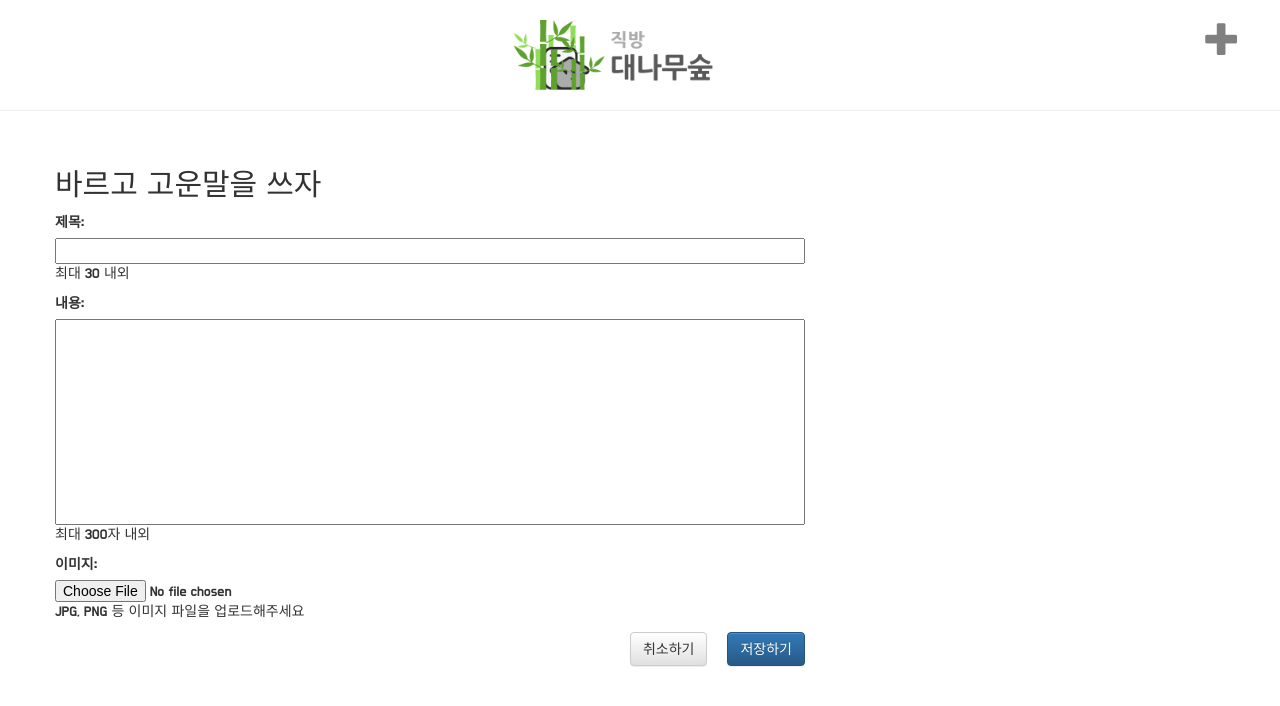
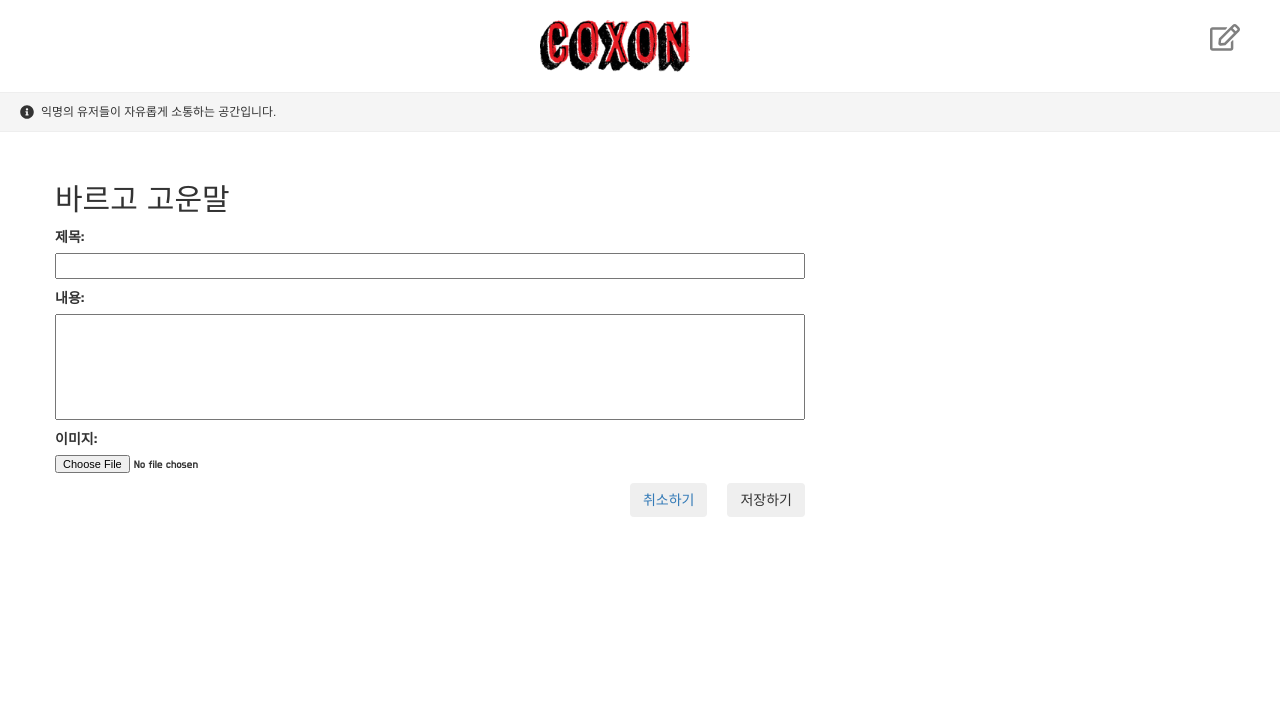
Before and after one commit to XXOK/Djangogirls, a Django app: page /post/new/ in a window 1280 px wide. Shown: the top 706 px of the page. Run offline with Django 3.2, Linux system fonts and the light colour scheme; parts of the project's set-up code (start-up, migrations or seed data) failed here and were passed over; some libraries are stand-ins or nearby versions.

Commit message:
css 개선 작업 재진행

```diff
--- a/blog/forms.py
+++ b/blog/forms.py
@@ -6,6 +6,10 @@ class PostForm(forms.ModelForm):
     class Meta:
         model = Post
         fields = ['title', 'text', 'photo']
+        widgets = {
+            'text': forms.Textarea(attrs={'rows': 5}),
+            'photo': forms.FileInput(attrs={'style': 'font-size: 11'}),
+        }
 
 
 class CommentForm(forms.ModelForm):
--- a/blog/models.py
+++ b/blog/models.py
@@ -12,27 +12,32 @@ def get_random_name():
         '화가난',
         '허리아픈',
         '불쌍한',
-        '안심중개사',
-        '헛걸음보상제',
-        '충성스런',
-        '가슴속에사직서를품은',
-        '모래반지빵야빵야',
-        '요실금걸린',
+        '배부른',
+        '활기찬',
+        '축구선수',
+        '농구선수',
+        '야구선수',
+        '배구선수',
+        '요리왕',
+        '설명충',
+        '가능충',
     ]
     set_foo1 = random.choice(foo1)
 
     foo2 = [
-        'SC',
-        'YG',
-        '직방',
-        '다방',
-        '네이버부동산',
-        'ZIGBANG',
-        '최준호',
-        '이의석',
-        '강연신',
-        '박성환',
-        '강연신발닦개',
+        '이무송',
+        '김인직',
+        '김행직',
+        '김참직',
+        '감스트',
+        '이점덕',
+        '김순덕',
+        '김말자',
+        '박막례',
+        '이춘자',
+        '박술녀',
+        '표인봉',
+        '고인물',
     ]
     set_foo2 = random.choice(foo2)
 
@@ -43,11 +48,11 @@ class Post(models.Model):
     author = models.CharField(
         max_length=20, default=get_random_name)
     title = models.CharField(
-        max_length=30, verbose_name='제목', help_text='최대 30 내외')
+        max_length=30, verbose_name='제목')
     text = models.TextField(
-        max_length=300, verbose_name='내용', help_text='최대 300자 내외', blank=True, null=True)
+        max_length=300, verbose_name='내용', blank=True, null=True)
     photo = models.ImageField(
-        max_length=300, verbose_name='이미지', help_text='JPG, PNG 등 이미지 파일을 업로드해주세요', upload_to='upload_img', blank=True
+        max_length=300, verbose_name='이미지', upload_to='upload_img', blank=True
     )
     created_at = models.DateTimeField(
             default=timezone.now)
@@ -71,5 +76,5 @@ class Post(models.Model):
 class Comment(models.Model):
     post = models.ForeignKey(Post, on_delete=models.CASCADE)
     author = models.CharField(max_length=100, default=get_random_name)
-    comment = models.TextField(max_length=100, help_text='최대 100자 내외')
+    comment = models.TextField(max_length=100)
     created_at = models.DateTimeField(auto_now_add=True)
--- a/blog/static/blog/blog.css
+++ b/blog/static/blog/blog.css
@@ -2,9 +2,11 @@
     margin-top: 0;
     width: 100%;
     padding: 20px 20px 20px 20px;
+    margin-bottom: 0px;
     position: fixed;
     background-color: #FFFFFF;
-    z-index: 10;
+    z-index: 2;
+    border-bottom: 1px solid #eee;
 }
 
 .area_logo {
@@ -12,10 +14,37 @@
 }
 
 .logo {
-    width: 200px;
+    width: 150px;
+}
+
+.page-sub-header {
+    padding-top: 104px;
+    padding-bottom: 10px;
+    padding-left: 20px;
+    padding-right: 20px;
+    position: static;
+    width: 100%;
+    background-color: #dcdcdc4d;
+    border-bottom: 1px solid #eee;
+    z-index: 3;
+    display: flex;
+    float: right;
+}
+
+.page-sub-header > .info{
+    margin-top: 1px;
+    margin-bottom: 1px;
+}
+
+.page-sub-header > .info-text{
+    padding-left: 7px;
 }
 
 .glyphicon-plus {
+    color: gray;
+}
+
+.posting {
     color: gray;
 }
 
@@ -27,15 +56,18 @@
 
 .content {
     margin-left: 40px;
-
+    padding-top: 165px;
+    position: static;
+    z-index: 1;
 }
 
-.row {
-    margin-top: 150px;
-}
 
 h1, h2, h3, h4, p, .post #contents-out {
     font-family: 'Do Hyeon', sans-serif;
+}
+
+h1 {
+    font-size: 35;
 }
 
 .date {
@@ -56,6 +88,10 @@ h1, h2, h3, h4, p, .post #contents-out {
     float: right;
     font-size: 26pt;
     margin-right: 20px;
+}
+
+.posting {
+    width: 30px;
 }
 
 .post {
@@ -84,3 +120,7 @@ h1, h2, h3, h4, p, .post #contents-out {
 .post h2 a, .post h2 a:visited {
     color: #000000;
 }
+
+.post-photo {
+    margin-bottom: 30px;
+}
--- a/blog/static/blog/comment.css
+++ b/blog/static/blog/comment.css
@@ -4,6 +4,29 @@
 
 }
 
+.comment-header {
+    display: flex;
+    margin-bottom: 5px;
+}
+
+.foo {
+    margin-top: 20px;
+    margin-bottom: 30px;
+}
+
+.sub-button {
+    margin-left: 10px;
+}
+
+#create-button {
+    height: 78px;
+}
+
+.comment {
+    margin-top: 30px;
+    margin-bottom: 30px;
+}
+
 .errorlist, .comment-form label{
     display: none;
 }
--- a/blog/templates/blog/base.html
+++ b/blog/templates/blog/base.html
@@ -1,17 +1,21 @@
 {% load static %}
-
 <html>
     <head>
         <meta charset="utf-8"/>
         <link rel="stylesheet" href="//maxcdn.bootstrapcdn.com/bootstrap/3.2.0/css/bootstrap.min.css">
         <link rel="stylesheet" href="//maxcdn.bootstrapcdn.com/bootstrap/3.2.0/css/bootstrap-theme.min.css">
         <link href="https://fonts.googleapis.com/css?family=Do+Hyeon" rel="stylesheet" type="text/css">
+        <script defer src="https://use.fontawesome.com/releases/v5.1.0/js/all.js"></script>
+        <link rel="shortcut icon" href="{% static 'img/favicon.ico' %}">
         <link rel="stylesheet" href="{% static 'blog/blog.css' %}"/>
         <link rel="stylesheet" href="{% static 'blog/post.css' %}">
         <link rel="stylesheet" href="{% static 'blog/comment.css' %}">
         <script src="https://ajax.googleapis.com/ajax/libs/jquery/1.7.2/jquery.min.js"></script>
         <script src="{% static 'js/content_urlize.js' %}" type="text/javascript"></script>
-        <title>직방 대나무숲</title>
+        <meta property="og:title" content="상상의 박나래를 펼쳐라">
+        <meta property="og:image" content="{% static 'img/logo-share.png' %}">
+        <meta property="og:description" content="익명의 유저들이 자유롭게 소통하는 공간입니다.">
+        <title>상상의 박나래를 펼쳐라</title>
     </head>
     <body>
         <div class="page-header">
@@ -20,8 +24,18 @@
                     <img class="logo" src="{% static 'img/logo.png' %}"/>
                 </a>
                 <a href="{% url 'post_new' %}" class="top-menu">
-                    <span class="glyphicon glyphicon-plus"></span>
+                    <div class="posting">
+                        <i class="far fa-edit" style="width:30px;"></i>
+                    </div>
                 </a>
+            </div>
+        </div>
+        <div class="page-sub-header">
+            <div class="info">
+                <i class="fas fa-info-circle"></i>
+            </div>
+            <div class="info-text">
+                <small>익명의 유저들이 자유롭게 소통하는 공간입니다.</small>
             </div>
         </div>
         {% block js %}
--- a/blog/templates/blog/post_form.html
+++ b/blog/templates/blog/post_form.html
@@ -1,18 +1,18 @@
 {% extends 'blog/base.html' %}
 
 {% block content %}
-<h2>바르고 고운말을 쓰자</h2>
+<h2>바르고 고운말</h2>
 <form class="post-form" method="POST" enctype="multipart/form-data" autocomplete="off">
     {% csrf_token %}
     {{ form.as_p }}
     <div class="sub-button">
         <div class="cancle-button">
             <a href="{% url 'post_list' %}">
-                <button type="button" class="cancle btn btn-default">취소하기</button>
+                <button type="button" class="btn btn-outline-secondary">취소하기</button>
             </a>
         </div>
         <div class="save-button">
-            <button type="submit" class="save btn btn-primary">저장하기</button>
+            <button type="submit" class="btn btn-outline-primary">저장하기</button>
         </div>
     </div>
 </form>
--- a/blog/templates/blog/post_list.html
+++ b/blog/templates/blog/post_list.html
@@ -6,9 +6,9 @@
 <div class="post">
     <div class="date">
         {% if post.published_at %}
-        <p>{{ post.author }} | {{ post.published_at }} (수정됨)</p>
+        <p>{{ post.author }} | {{ post.published_at | date:"Y/m/d" }} (수정됨)</p>
         {% else %}
-        <p>{{ post.author }} | {{ post.created_at }}</p>
+        <p>{{ post.author }} | {{ post.created_at | date:"Y.m.d" }}</p>
         {% endif %}
     </div>
     <h1><a href="{{ post.get_absolute_url }}">{{ post.title }}</a><small> [{{ post.comment_set.all.count }}]</small></h1>
```
Also changed, not shown: blog/templates/blog/post_detail.html (+8 -8 lines), mysite/settings.py (+11 -9 lines), blog/static/img/favicon.ico (added), blog/static/img/logo-share.png (added), blog/static/img/logo.png.
